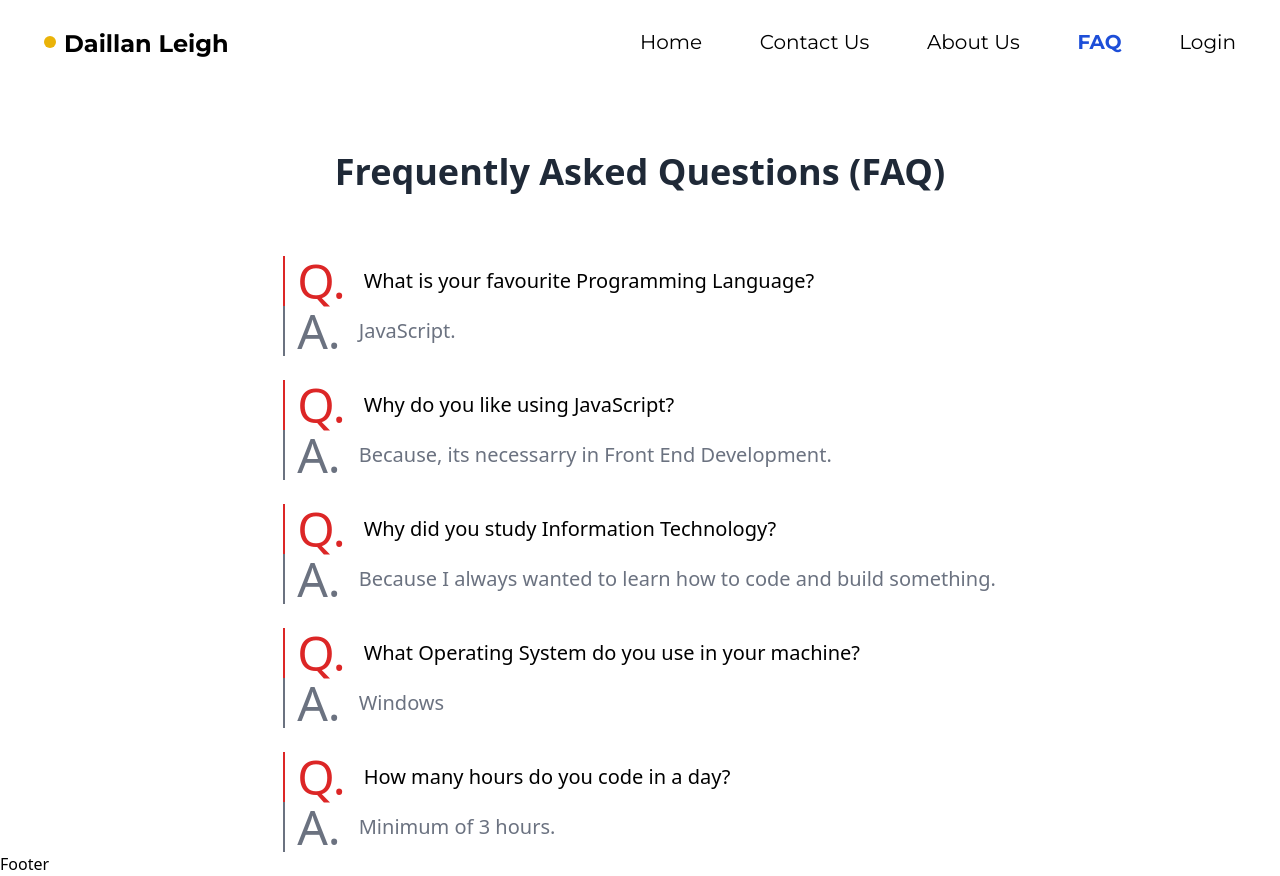
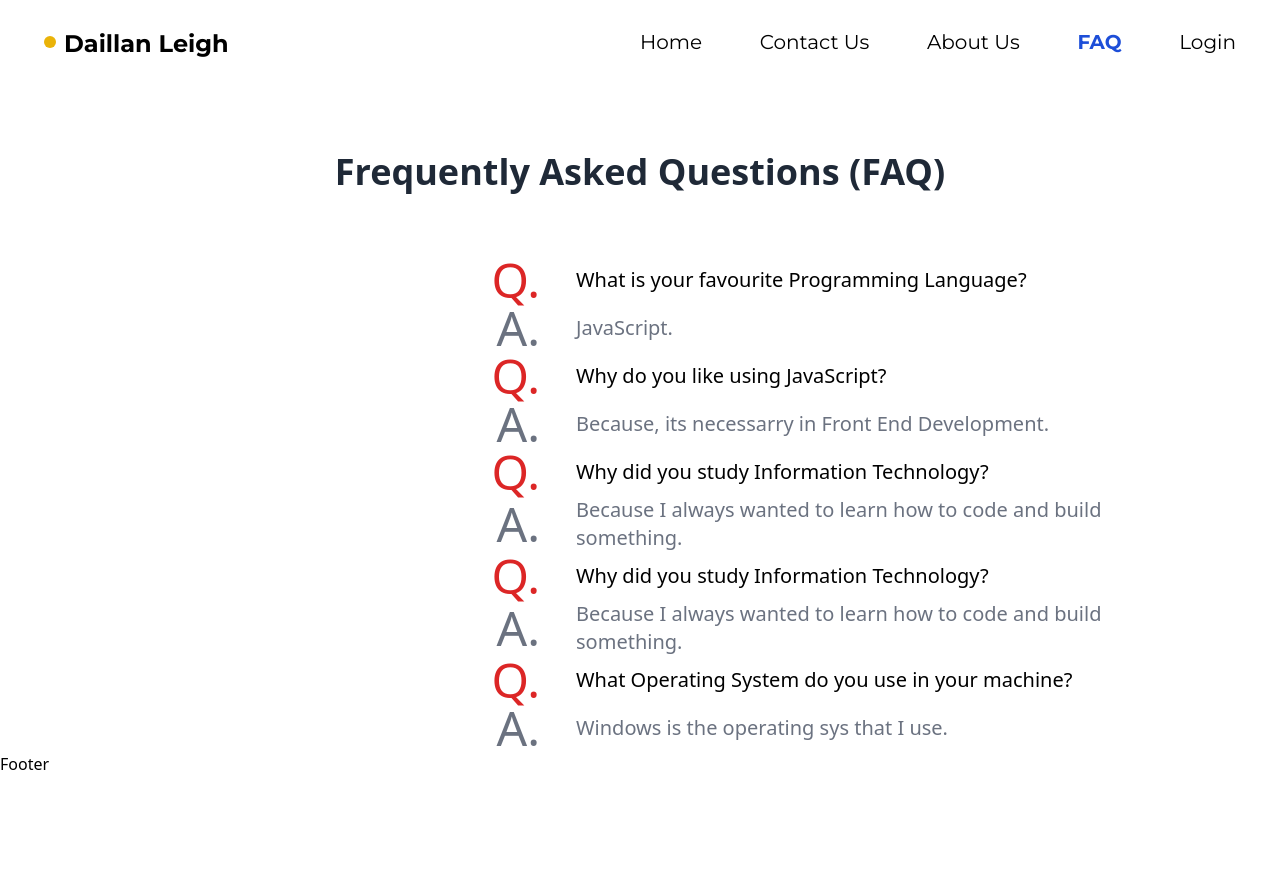
Before and after one commit to LeighDaillan/My-App, a Next.js app: page /FAQ in a window 1280 px wide. After the commit the page ends 800 px from the top, so only its background shows below. Built offline with nearby package versions, Linux system fonts and the light colour scheme.

Commit message:
Changes the table to grid and add custom css in globals.css

```diff
--- a/pages/FAQ/index.js
+++ b/pages/FAQ/index.js
@@ -7,96 +7,54 @@ const Faq = function () {
         Frequently Asked Questions (FAQ)
       </h1>
 
-      <div className="mt-16">
-        <table className="table-fixed mx-auto">
-          <tbody>
-            <tr>
-              <td className="text-5xl text-red-600 border-l-2 border-red-600 pl-3 inline-block ">
-                Q.
-              </td>
-              <td className=" text-xl ml-4 inline-block">
-                What is your favourite Programming Language?
-              </td>
-            </tr>
-            <tr>
-              <td className="text-5xl text-gray-500 border-l-2 border-gray-500 inline-block pl-3 ">
-                A.
-              </td>
-              <td className=" text-xl ml-4 inline-block text-gray-500">
-                JavaScript.
-              </td>
-            </tr>
-            <br />
-            <tr>
-              <td className="text-5xl text-red-600 border-l-2 border-red-600 pl-3 inline-block ">
-                Q.
-              </td>
-              <td className=" text-xl ml-4 inline-block">
-                Why do you like using JavaScript?
-              </td>
-            </tr>
-            <tr>
-              <td className="text-5xl text-gray-500 border-l-2 border-gray-500 inline-block pl-3 ">
-                A.
-              </td>
-              <td className=" text-xl ml-4 inline-block text-gray-500">
-                Because, its necessarry in Front End Development.
-              </td>
-            </tr>
-            <br />
-            <tr>
-              <td className="text-5xl text-red-600 border-l-2 border-red-600 pl-3 inline-block ">
-                Q.
-              </td>
-              <td className=" text-xl ml-4 inline-block">
-                Why did you study Information Technology?
-              </td>
-            </tr>
-            <tr>
-              <td className="text-5xl text-gray-500 border-l-2 border-gray-500 inline-block pl-3 ">
-                A.
-              </td>
-              <td className=" text-xl ml-4 inline-block text-gray-500">
-                Because I always wanted to learn how to code and build
-                something.
-              </td>
-            </tr>
-            <br />
-            <tr>
-              <td className="text-5xl text-red-600 border-l-2 border-red-600 pl-3 inline-block ">
-                Q.
-              </td>
-              <td className=" text-xl ml-4 inline-block">
-                What Operating System do you use in your machine?
-              </td>
-            </tr>
-            <tr>
-              <td className="text-5xl text-gray-500 border-l-2 border-gray-500 inline-block pl-3 ">
-                A.
-              </td>
-              <td className=" text-xl ml-4 inline-block text-gray-500">
-                Windows
-              </td>
-            </tr>
-            <br />
-            <tr>
-              <td className="text-5xl text-red-600 border-l-2 border-red-600 pl-3 inline-block ">
-                Q.
-              </td>
-              <td className=" text-xl ml-4 inline-block">
-                How many hours do you code in a day?
-              </td>
-            </tr>
-            <tr>
-              <td className="text-5xl text-gray-500 border-l-2 border-gray-500 inline-block pl-3 ">
-                A.
-              </td>
-              <td className=" text-xl ml-4 inline-block text-gray-500">
-                Minimum of 3 hours.
-              </td>
-            </tr>
-          </tbody>
-        </table>
+      <div className="mt-16 grid grid-cols-2 items-center mr-40">
+        <span className="question-number justify-self-end">Q.</span>
+        <p className="question justify-self-start">
+          What is your favourite Programming Language?
+        </p>
+
+        <span className="answer-logo justify-self-end">A.</span>
+        <p className="answer justify-self-start">JavaScript.</p>
+
+        <span className="question-number justify-self-end">Q.</span>
+        <p className="question justify-self-start">
+          Why do you like using JavaScript?
+        </p>
+
+        <span className="answer-logo justify-self-end">A.</span>
+        <p className="answer justify-self-start">
+          Because, its necessarry in Front End Development.
+        </p>
+
+        <span className="question-number justify-self-end">Q.</span>
+        <p className="question justify-self-start">
+          Why did you study Information Technology?
+        </p>
+
+        <span className="answer-logo justify-self-end">A.</span>
+        <p className="answer justify-self-start">
+          Because I always wanted to learn how to code and build something.
+        </p>
+
+        <span className="question-number justify-self-end">Q.</span>
+        <p className="question justify-self-start">
+          Why did you study Information Technology?
+        </p>
+
+        <span className="answer-logo justify-self-end">A.</span>
+        <p className="answer justify-self-start">
+          Because I always wanted to learn how to code and build something.
+        </p>
+
+        <span className="question-number justify-self-end">Q.</span>
+        <p className="question justify-self-start">
+          What Operating System do you use in your machine?
+        </p>
+
+        <span className="answer-logo justify-self-end">A.</span>
+        <p className="answer justify-self-start">
+          Windows is the operating sys that I use.
+        </p>
       </div>
     </Fragment>
   );
--- a/styles/globals.css
+++ b/styles/globals.css
@@ -5,3 +5,19 @@
 @tailwind base;
 @tailwind components;
 @tailwind utilities;
+
+.question-number {
+  @apply text-5xl mr-5 text-red-600;
+}
+
+.question {
+  @apply text-xl ml-4 inline;
+}
+
+.answer-logo {
+  @apply text-5xl text-gray-500  mr-5;
+}
+
+.answer {
+  @apply text-xl ml-4 inline-block text-gray-500;
+}
```
Also changed, not shown: styles/Home.module.css (deleted, +0 -129 lines).
